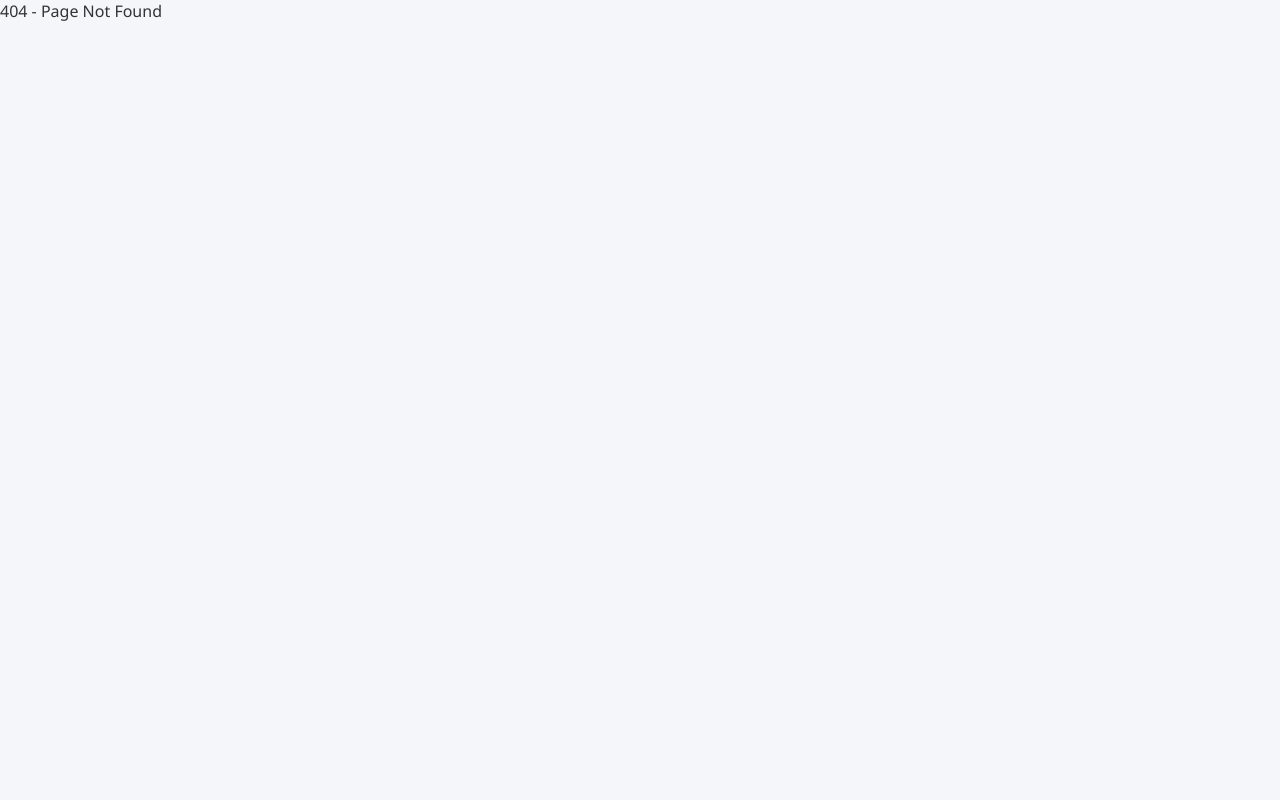
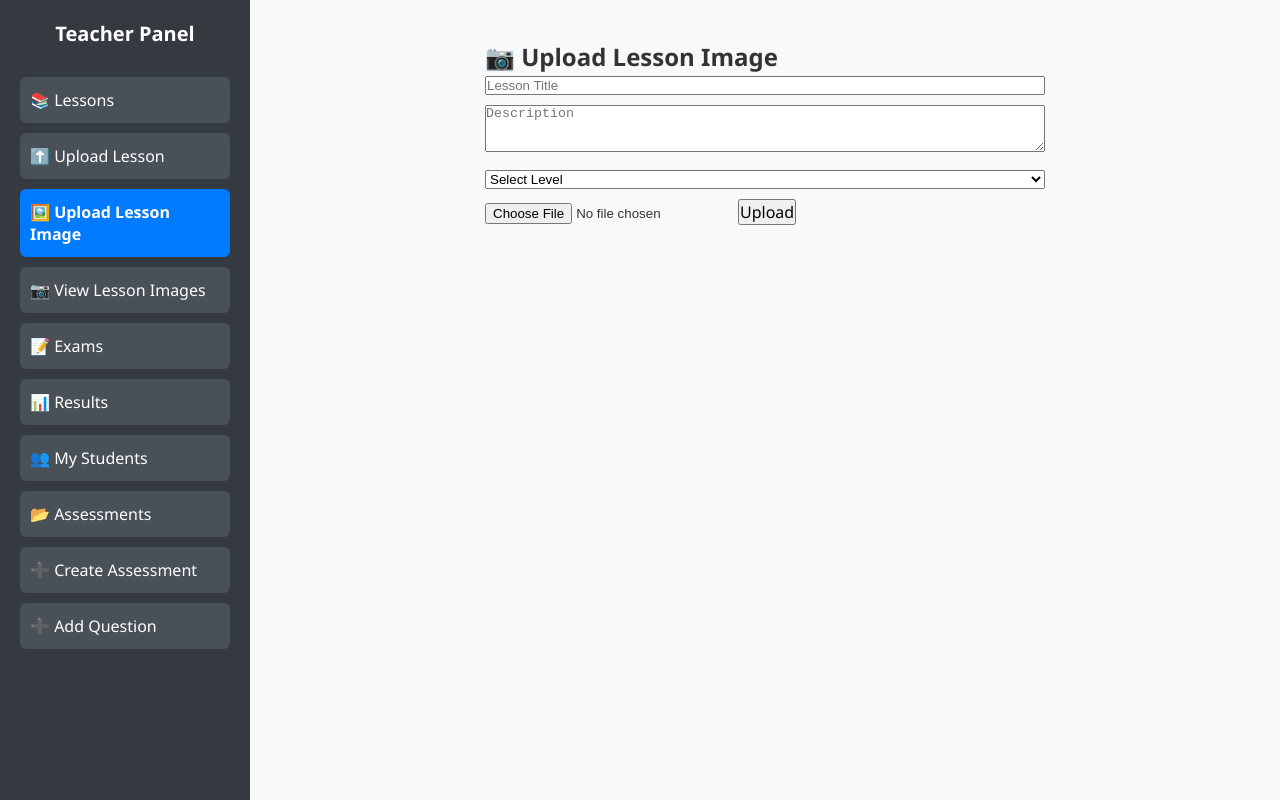
Before and after one commit to Almahmoudseif/ign-language-admin-front-end, a React (Create React App) app: page /teacher-dashboard/upload-lesson-image in a window 1280 px wide. Before the commit this address had no page. Built offline with nearby package versions, Linux system fonts and the light colour scheme.

Commit message:
Mabadiliko ya leo: update App.js na Teacher components, add LessonImageList na TeacherLessonUploadImage

```diff
--- a/src/App.js
+++ b/src/App.js
@@ -20,8 +20,10 @@ import MyResults from './Teacher/MyResults';
 import MyStudents from './Teacher/MyStudents';
 import MyAssessments from './Teacher/MyAssessments';
 import TeacherLessonUpload from './Teacher/TeacherLessonUpload';
+import TeacherLessonUploadImage from './Teacher/TeacherLessonUploadImage'; // ✅ Hii imeongezwa
 import CreateAssessment from './Teacher/CreateAssessment';
-import AddQuestionForm from './Teacher/AddQuestionForm'; // ✅ Hili ndilo jina sahihi
+import AddQuestionForm from './Teacher/AddQuestionForm';
+import LessonImageList from './Teacher/LessonImageList';
 
 const App = () => {
   return (
@@ -44,13 +46,17 @@ const App = () => {
           <Route index element={<Navigate to="/teacher-dashboard/lessons" replace />} />
           <Route path="lessons" element={<MyLessons />} />
           <Route path="upload-lesson" element={<TeacherLessonUpload />} />
+          <Route path="upload-lesson-image" element={<TeacherLessonUploadImage />} /> {/* ✅ Hii imeongezwa */}
           <Route path="exams" element={<MyExams />} />
           <Route path="results" element={<MyResults />} />
           <Route path="students" element={<MyStudents />} />
           <Route path="assessments" element={<MyAssessments />} />
           <Route path="create-assessment" element={<CreateAssessment />} />
-          <Route path="add-question" element={<AddQuestionForm />} /> {/* ✅ Imewekwa sahihi */}
+          <Route path="add-question" element={<AddQuestionForm />} />
+         <Route path="lesson-images" element={<LessonImageList />} />
+
         </Route>
+
 
         {/* Catch-all route */}
         <Route path="*" element={<div>404 - Page Not Found</div>} />
--- a/src/Teacher/CreateAssessment.js
+++ b/src/Teacher/CreateAssessment.js
@@ -1,12 +1,13 @@
 import React, { useState } from 'react';
 import axios from 'axios';
 
-const CreateAssessmentForm = () => {
+const CreateAssessment = () => {
   const [title, setTitle] = useState('');
   const [description, setDescription] = useState('');
   const [level, setLevel] = useState('');
   const [date, setDate] = useState('');
   const [message, setMessage] = useState('');
+  const [error, setError] = useState('');
 
   const handleSubmit = async (e) => {
     e.preventDefault();
@@ -22,45 +23,52 @@ const CreateAssessmentForm = () => {
       const res = await axios.post('http://localhost:8080/api/assessments', newAssessment);
       if (res.status === 200) {
         setMessage('Assessment created successfully!');
+        setError('');
         setTitle('');
         setDescription('');
         setLevel('');
         setDate('');
       }
-    } catch (error) {
-      setMessage('Failed to create assessment.');
-      console.error(error);
+    } catch (err) {
+      setError('Failed to create assessment. Please check your data.');
+      setMessage('');
+      console.error(err);
     }
   };
 
   return (
-    <div style={{ maxWidth: '600px', margin: 'auto' }}>
-      <h2>Create New Assessment</h2>
-      {message && <p>{message}</p>}
+    <div style={{ maxWidth: '600px', margin: 'auto', padding: '20px' }}>
+      <h2 style={{ textAlign: 'center' }}>Create New Assessment</h2>
+
+      {message && <p style={{ color: 'green', textAlign: 'center' }}>{message}</p>}
+      {error && <p style={{ color: 'red', textAlign: 'center' }}>{error}</p>}
+
       <form onSubmit={handleSubmit}>
-        <div style={{ marginBottom: '10px' }}>
+        <div style={{ marginBottom: '15px' }}>
           <label>Title:</label><br />
           <input
             type="text"
             value={title}
             onChange={(e) => setTitle(e.target.value)}
             required
-            style={{ width: '100%', padding: '8px' }}
+            placeholder="Enter assessment title"
+            style={{ width: '100%', padding: '10px' }}
           />
         </div>
 
-        <div style={{ marginBottom: '10px' }}>
+        <div style={{ marginBottom: '15px' }}>
           <label>Description:</label><br />
           <textarea
             value={description}
             onChange={(e) => setDescription(e.target.value)}
             required
             rows={4}
-            style={{ width: '100%', padding: '8px' }}
+            placeholder="Enter assessment description"
+            style={{ width: '100%', padding: '10px' }}
           />
         </div>
 
-        <div style={{ marginBottom: '10px' }}>
+        <div style={{ marginBottom: '15px' }}>
           <label>Level:</label><br />
           <input
             type="text"
@@ -68,22 +76,34 @@ const CreateAssessmentForm = () => {
             onChange={(e) => setLevel(e.target.value)}
             required
             placeholder="e.g. Beginner, Intermediate"
-            style={{ width: '100%', padding: '8px' }}
+            style={{ width: '100%', padding: '10px' }}
           />
         </div>
 
-        <div style={{ marginBottom: '10px' }}>
-          <label>Date:</label><br />
+        <div style={{ marginBottom: '15px' }}>
+          <label>Due Date:</label><br />
           <input
             type="date"
             value={date}
             onChange={(e) => setDate(e.target.value)}
             required
-            style={{ width: '100%', padding: '8px' }}
+            style={{ width: '100%', padding: '10px' }}
           />
         </div>
 
-        <button type="submit" style={{ padding: '10px 15px', cursor: 'pointer' }}>
+        <button
+          type="submit"
+          style={{
+            padding: '12px 20px',
+            backgroundColor: '#007bff',
+            color: 'white',
+            border: 'none',
+            borderRadius: '4px',
+            cursor: 'pointer',
+            width: '100%',
+            fontSize: '16px',
+          }}
+        >
           Create Assessment
         </button>
       </form>
@@ -91,4 +111,4 @@ const CreateAssessmentForm = () => {
   );
 };
 
-export default CreateAssessmentForm;
+export default CreateAssessment;
--- /dev/null
+++ b/src/Teacher/LessonImageList.js
@@ -0,0 +1,110 @@
+import React, { useEffect, useState } from 'react';
+import axios from 'axios';
+
+const LessonImageList = () => {
+  const [lessons, setLessons] = useState([]);
+  const [editingLessonId, setEditingLessonId] = useState(null);
+  const [newImage, setNewImage] = useState(null);
+  const [message, setMessage] = useState('');
+
+  useEffect(() => {
+    fetchLessons();
+  }, []);
+
+  const fetchLessons = () => {
+    axios.get('http://192.168.43.33:8080/api/lessons')
+      .then(res => setLessons(res.data))
+      .catch(err => console.error('Failed to fetch lessons:', err));
+  };
+
+  const handleDelete = async (lessonId) => {
+    if (!window.confirm("Unataka kufuta picha hii kabisa?")) return;
+
+    try {
+      await axios.delete(`http://192.168.43.33:8080/api/lessons/${lessonId}`);
+      setMessage("Lesson imefutwa kwa mafanikio");
+      fetchLessons();
+    } catch (error) {
+      console.error("Error deleting lesson:", error);
+      setMessage("Kuna tatizo kufuta lesson");
+    }
+  };
+
+  const handleEditClick = (lessonId) => {
+    setEditingLessonId(lessonId);
+    setNewImage(null);
+    setMessage('');
+  };
+
+  const handleImageChange = (e) => {
+    setNewImage(e.target.files[0]);
+  };
+
+  const handleUpdate = async (lessonId) => {
+    if (!newImage) {
+      setMessage('Tafadhali chagua picha mpya');
+      return;
+    }
+
+    const formData = new FormData();
+    formData.append('file', newImage);
+
+    try {
+      await axios.put(
+        `http://192.168.43.33:8080/api/lessons/update/image/${lessonId}`,
+        formData,
+        { headers: { 'Content-Type': 'multipart/form-data' } }
+      );
+      setMessage("Picha imesasishwa vizuri");
+      setEditingLessonId(null);
+      fetchLessons();
+    } catch (error) {
+      console.error(error);
+      setMessage("Imeshindikana kusasisha picha");
+    }
+  };
+
+  const handleCancel = () => {
+    setEditingLessonId(null);
+    setMessage('');
+  };
+
+  return (
+    <div style={{ padding: '20px' }}>
+      <h2>Lessons with Images</h2>
+      {message && <p style={{ color: 'green' }}>{message}</p>}
+      <div style={{ display: 'flex', flexWrap: 'wrap', gap: '20px' }}>
+        {lessons.map((lesson) => (
+          lesson.imageUrl && (
+            <div key={lesson.id} style={{ width: '200px', border: '1px solid #ccc', padding: '10px' }}>
+              <img
+                src={`http://192.168.43.33:8080${lesson.imageUrl}`}
+                alt={lesson.title}
+                style={{ width: '100%' }}
+              />
+              <h4>{lesson.title}</h4>
+              <p style={{ fontSize: '14px' }}>{lesson.description}</p>
+
+              {editingLessonId === lesson.id ? (
+                <>
+                  <input type="file" accept="image/*" onChange={handleImageChange} />
+                  <button onClick={() => handleUpdate(lesson.id)} style={{ marginRight: 5 }}>Sasisha</button>
+                  <button onClick={handleCancel}>Ghairi</button>
+                </>
+              ) : (
+                <>
+                  <button onClick={() => handleEditClick(lesson.id)} style={{ marginRight: 5 }}>Sasisha Picha</button>
+                  <button onClick={() => handleDelete(lesson.id)} style={{ backgroundColor: 'red', color: 'white' }}>
+                    Futa Picha
+                  </button>
+                </>
+              )}
+            </div>
+          )
+        ))}
+      </div>
+    </div>
+  );
+};
+
+export default LessonImageList;
--- a/src/Teacher/MyLessons.js
+++ b/src/Teacher/MyLessons.js
@@ -30,6 +30,17 @@ const MyLessons = () => {
             <h3>{lesson.title}</h3>
             <p><strong>Description:</strong> {lesson.description}</p>
             <p><strong>Level:</strong> {lesson.level}</p>
+
+            {/* Onyesha picha kama ipo */}
+            {lesson.imageUrl && (
+              <img
+                src={`http://192.168.43.33:8080${lesson.imageUrl}`}
+                alt={lesson.title}
+                style={{ width: '100%', maxWidth: '400px', marginBottom: '10px' }}
+              />
+            )}
+
+            {/* Onyesha video kama ipo */}
             {lesson.videoPath ? (
               <video width="320" height="240" controls>
                 <source
--- a/src/Teacher/TeacherDashboard.js
+++ b/src/Teacher/TeacherDashboard.js
@@ -13,6 +13,12 @@ const TeacherDashboard = () => {
           <li>
             <NavLink to="upload-lesson" style={navStyle}>⬆️ Upload Lesson</NavLink>
           </li>
+          <li>
+            <NavLink to="upload-lesson-image" style={navStyle}>🖼️ Upload Lesson Image</NavLink>
+          </li>
+          <li>
+            <NavLink to="lesson-images" style={navStyle}>📷 View Lesson Images</NavLink>
+          </li>  {/* === Hii ni addition mpya === */}
           <li>
             <NavLink to="exams" style={navStyle}>📝 Exams</NavLink>
           </li>
--- a/src/Teacher/TeacherLessonUpload.js
+++ b/src/Teacher/TeacherLessonUpload.js
@@ -23,7 +23,7 @@ const TeacherLessonUpload = () => {
     formData.append('file', video); // Hii inalingana na @RequestParam("file")
 
     try {
-      const response = await axios.post(
+      await axios.post(
         'http://192.168.43.33:8080/api/lessons/upload',
         formData,
         {
--- /dev/null
+++ b/src/Teacher/TeacherLessonUploadImage.js
@@ -0,0 +1,85 @@
+import React, { useState } from 'react';
+import axios from 'axios';
+
+const TeacherLessonUploadImage = () => {
+  const [title, setTitle] = useState('');
+  const [description, setDescription] = useState('');
+  const [level, setLevel] = useState('');
+  const [image, setImage] = useState(null);
+  const [message, setMessage] = useState('');
+
+  const handleSubmit = async (e) => {
+    e.preventDefault();
+
+    if (!image) {
+      setMessage('Please select an image file.');
+      return;
+    }
+
+    const formData = new FormData();
+    formData.append('title', title);
+    formData.append('description', description);
+    formData.append('level', level);
+    formData.append('file', image);
+
+    try {
+      await axios.post('http://192.168.43.33:8080/api/lessons/upload/image', formData, {
+        headers: { 'Content-Type': 'multipart/form-data' },
+      });
+      setMessage('✅ Lesson uploaded successfully!');
+      setTitle('');
+      setDescription('');
+      setLevel('');
+      setImage(null);
+    } catch (err) {
+      console.error(err);
+      setMessage('❌ Failed to upload lesson');
+    }
+  };
+
+  return (
+    <div style={{ maxWidth: '600px', margin: 'auto', padding: '20px' }}>
+      <h2>📷 Upload Lesson Image</h2>
+      {message && <p>{message}</p>}
+      <form onSubmit={handleSubmit}>
+        <input
+          type="text"
+          placeholder="Lesson Title"
+          value={title}
+          onChange={(e) => setTitle(e.target.value)}
+          required
+          style={{ width: '100%', marginBottom: '10px' }}
+        />
+        <textarea
+          placeholder="Description"
+          value={description}
+          onChange={(e) => setDescription(e.target.value)}
+          required
+          rows="3"
+          style={{ width: '100%', marginBottom: '10px' }}
+        />
+        <select
+          value={level}
+          onChange={(e) => setLevel(e.target.value)}
+          required
+          style={{ width: '100%', marginBottom: '10px' }}
+        >
+          <option value="">Select Level</option>
+          <option value="BEGINNER">Beginner</option>
+          <option value="INTERMEDIATE">Intermediate</option>
+          <option value="ADVANCED">Advanced</option>
+        </select>
+        <input
+          type="file"
+          accept="image/*"
+          onChange={(e) => setImage(e.target.files[0])}
+          required
+          style={{ marginBottom: '10px' }}
+        />
+        <button type="submit">Upload</button>
+      </form>
+    </div>
+  );
+};
+
+export default TeacherLessonUploadImage;
```
